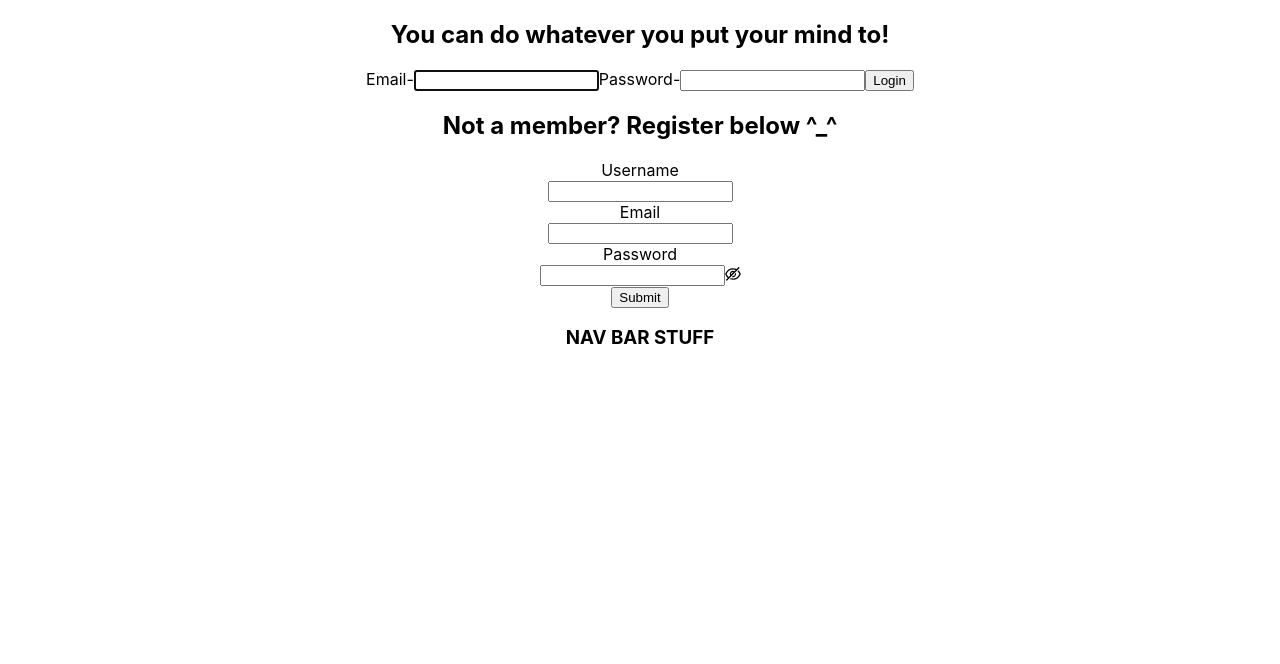
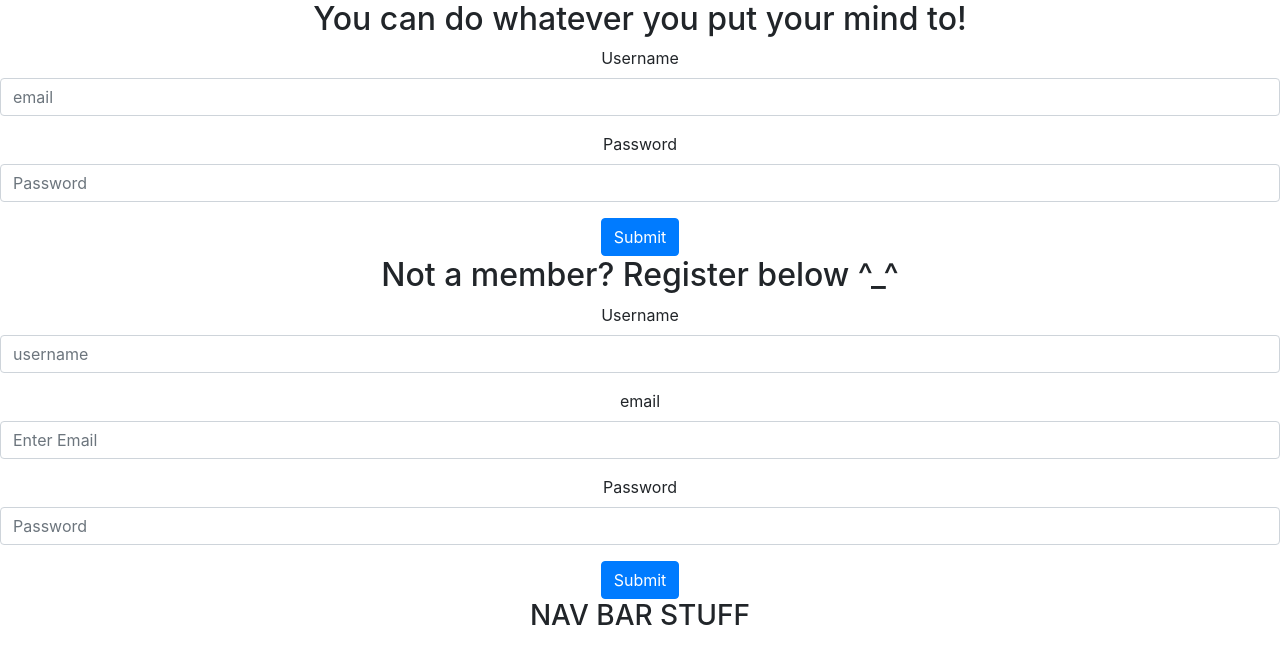
Before and after one commit to amourtos/Task-Manager-app, a React (Create React App) app: page / in a window 1280 px wide. Shown: the top 664 px of the page. Built offline with nearby package versions, Linux system fonts and the light colour scheme.

Commit message:
added bootstrap to login, registration, todolist

```diff
--- a/package.json
+++ b/package.json
@@ -6,8 +6,9 @@
     "@testing-library/jest-dom": "^5.11.10",
     "@testing-library/react": "^11.2.6",
     "@testing-library/user-event": "^12.8.3",
-    "antd": "^4.15.1",
+    "bootstrap": "^4.6.0",
     "react": "^17.0.2",
+    "react-bootstrap": "^1.5.2",
     "react-dom": "^17.0.2",
     "react-router-dom": "^5.2.0",
     "react-scripts": "4.0.3",
--- a/src/App.css
+++ b/src/App.css
@@ -5,12 +5,6 @@
 .App-logo {
   height: 40vmin;
   pointer-events: none;
-}
-
-@media (prefers-reduced-motion: no-preference) {
-  .App-logo {
-    animation: App-logo-spin infinite 20s linear;
-  }
 }
 
 .App-header {
@@ -27,12 +21,3 @@
 .App-link {
   color: #61dafb;
 }
-
-@keyframes App-logo-spin {
-  from {
-    transform: rotate(0deg);
-  }
-  to {
-    transform: rotate(360deg);
-  }
-}
--- a/src/App.js
+++ b/src/App.js
@@ -3,6 +3,7 @@ import { Switch, Route } from "react-router-dom";
 import Home from "./views/home";
 import Main from "./views/Main";
 import TodoList from "../src/todoList/todoList";
+import "bootstrap/dist/css/bootstrap.min.css";
 
 function App() {
   return (
--- a/src/login/login.js
+++ b/src/login/login.js
@@ -2,6 +2,7 @@ import React, { useState, useEffect } from "react";
 import { Link } from "react-router-dom";
 import { loginRequest } from "../fetch/fetch";
 import { useStore, LOGIN } from "../store/store";
+import { Form, Button } from "react-bootstrap";
 
 function Login(props) {
   const dispatch = useStore((state) => state.dispatch);
@@ -37,19 +38,47 @@ function Login(props) {
   };
 
   return (
-    <div className="LoginForm">
-      <form id="login-form" onSubmit={handleLogin}>
-        <label htmlFor="username">Email-</label>
-        <input type="text" name="email" value={formData.email} autoFocus required onChange={handleChange} />
-        <label htmlFor="password">Password-</label>
-        <input type="password" name="password" value={formData.password} required onChange={handleChange} />
-        <button id="LoginButton" type="submit">
-          Login
-        </button>
+    <>
+      <Form onSubmit={handleLogin}>
+        <Form.Group controlId="formBasicEmail">
+          <Form.Label>Username</Form.Label>
+          <Form.Control name="email" type="text" placeholder="email" value={formData.email} required onChange={handleChange} />
+        </Form.Group>
+
+        <Form.Group controlId="formBasicPassword">
+          <Form.Label>Password</Form.Label>
+          <Form.Control
+            name="password"
+            type="password"
+            placeholder="Password"
+            value={formData.password}
+            required
+            onChange={handleChange}
+          />
+        </Form.Group>
+
+        <Button variant="primary" type="submit">
+          Submit
+        </Button>
+        <br></br>
         <div>{user.message ? user.message : ""}</div>
-      </form>
-    </div>
+      </Form>
+    </>
   );
 }
+// <div className="LoginForm">
+//   <form id="login-form" onSubmit={handleLogin}>
+//     <label htmlFor="username">Email-</label>
+//     <input type="text" name="email" value={formData.email} autoFocus required onChange={handleChange} />
+//     <label htmlFor="password">Password-</label>
+//     <input type="password" name="password" value={formData.password} required onChange={handleChange} />
+//     <button id="LoginButton" type="submit">
+//       Login
+//     </button>
+//     <div>{user.message ? user.message : ""}</div>
+//   </form>
+// </div>
+//   );
+// }
 
 export default Login;
--- a/src/registration/Popup.js
+++ b/src/registration/Popup.js
@@ -1,4 +1,3 @@
-import useBreakpoint from "antd/lib/grid/hooks/useBreakpoint";
 import React from "react";
 import { Link } from "react-router-dom";
 import "./Popup.css";
--- a/src/registration/registration.js
+++ b/src/registration/registration.js
@@ -1,5 +1,5 @@
 import React, { useState } from "react";
-import { Form, Input, Button } from "antd";
+import { Form, Button } from "react-bootstrap";
 import { useStore } from "../store/store";
 import { createUser } from "../fetch/fetch";
 import Popup from "./Popup";
@@ -12,7 +12,8 @@ function Registration(props) {
     password: "",
   });
 
-  const handleSubmit = () => {
+  const handleSubmit = (e) => {
+    e.preventDefault();
     createUser(userData.username, userData.email, userData.password)
       .then(() => setButtonPopup(true))
       .catch(() => {
@@ -30,38 +31,76 @@ function Registration(props) {
   };
 
   return (
-    <div className="RegisterForm">
-      <Form className="RegisterForm" onSubmit={(e) => e.preventDefault()} onFinish={handleSubmit}>
-        <Form.Item
-          label="Username"
-          rules={[
-            {
-              required: true,
-            },
-          ]}>
-          <Input name={"username"} value={userData.username} onChange={handleChange} />
-        </Form.Item>
-        <Form.Item
-          label="Email"
-          rules={[
-            {
-              type: "email",
-            },
-          ]}>
-          <Input name={"email"} value={userData.email} onChange={handleChange} />
-        </Form.Item>
-        <Form.Item label="Password" rules={[{ required: true, message: "Please input your password!" }]}>
-          <Input.Password name={"password"} value={userData.password} onChange={handleChange} />
-        </Form.Item>
-        <Form.Item>
-          <Button id="SubmitButton" type="primary" htmlType="submit">
-            Submit
-          </Button>
-        </Form.Item>
+    <div>
+      <Form onSubmit={handleSubmit}>
+        <Form.Group>
+          <Form.Label>Username</Form.Label>
+          <Form.Control
+            name="username"
+            type="text"
+            placeholder="username"
+            onChange={handleChange}
+            value={userData.username}
+            required
+          />
+        </Form.Group>
+
+        <Form.Group controlId="formBasicEmail">
+          <Form.Label>email</Form.Label>
+          <Form.Control name="email" type="email" placeholder="Enter Email" onChange={handleChange} value={userData.email} required />
+        </Form.Group>
+
+        <Form.Group controlId="formBasicPassword">
+          <Form.Label>Password</Form.Label>
+          <Form.Control
+            name="password"
+            type="password"
+            placeholder="Password"
+            value={userData.password}
+            required
+            onChange={handleChange}
+          />
+        </Form.Group>
+
+        <Button variant="primary" type="submit">
+          Submit
+        </Button>
       </Form>
-      <Popup trigger={buttonPopup} setTrigger={setButtonPopup} />
+      <Popup trigger={buttonPopup} setTrigger={setButtonPopup}></Popup>
     </div>
   );
 }
 
 export default Registration;
+
+// <div className="RegisterForm">
+//   <form className="RegisterForm" onSubmit={(e) => e.preventDefault()} onFinish={handleSubmit}>
+//     <Form.Item
+//       label="Username"
+//       rules={[
+//         {
+//           required: true,
+//         },
+//       ]}>
+//       <Input name={"username"} value={userData.username} onChange={handleChange} />
+//     </Form.Item>
+//     <Form.Item
+//       label="Email"
+//       rules={[
+//         {
+//           type: "email",
+//         },
+//       ]}>
+//       <Input name={"email"} value={userData.email} onChange={handleChange} />
+//     </Form.Item>
+//     <Form.Item label="Password" rules={[{ required: true, message: "Please input your password!" }]}>
+//       <Input.Password name={"password"} value={userData.password} onChange={handleChange} />
+//     </Form.Item>
+//     <Form.Item>
+//       <Button id="SubmitButton" type="primary" htmlType="submit">
+//         Submit
+//       </Button>
+//     </Form.Item>
+//   </form>
+//   <Popup trigger={buttonPopup} setTrigger={setButtonPopup} />
+// </div>
--- a/src/todoItem/todoItem.js
+++ b/src/todoItem/todoItem.js
@@ -1,7 +1,7 @@
 import React, { useEffect, useState } from "react";
-import { Card, Button } from "antd";
 import { useStore } from "../store/store";
 import { deleteTodo, toggleComplete, getMyTodos, getTodo } from "../fetch/fetch";
+import { Card, Button } from "react-bootstrap";
 
 function TodoItem(props) {
   const user = useStore((state) => state.user);
@@ -36,25 +36,41 @@ function TodoItem(props) {
       {todo === null ? (
         <div></div>
       ) : (
-        <li>
-          <Card title={<h3>{todo.title}</h3>} style={{ width: 300 }}>
-            <p>details: {todo.details}</p>
-            <p>createdAt: {todo.createdAt}</p>
-            <p>dueDate: {todo.dueDate}</p>
-            <p>completed: {todo.completed === true ? "completed" : "Not Completed"}</p>
-
-            <Button type="primary" shape="circle" onClick={toggleCompleted}>
-              Toggle Complete
+        <Card style={{ width: "27rem" }}>
+          <Card.Body>
+            <Card.Title>{todo.title}</Card.Title>
+            <Card.Subtitle className="mb-2 text-muted">Due By: {todo.dueDate}</Card.Subtitle>
+            <Card.Subtitle className="mb-2 text-muted">Created On: {todo.createdAt}</Card.Subtitle>
+            <Card.Text>{todo.details}</Card.Text>
+            <Card.Subtitle className="mb-2 text-muted">{todo.completed === true ? "completed" : "Not Completed"}</Card.Subtitle>
+            <Button variant="primary" onClick={toggleCompleted}>
+              Click to Complete
             </Button>
-
-            <Button type="primary" shape="circle" onClick={deleteTodoFunction}>
+            <Button variant="danger" onClick={deleteTodoFunction}>
               Delete
             </Button>
-          </Card>
-        </li>
+          </Card.Body>
+        </Card>
       )}
     </div>
   );
 }
 
 export default TodoItem;
+
+{
+  /* <Card title={<h3>{todo.title}</h3>} style={{ width: 300 }}>
+  <p>details: {todo.details}</p>
+  <p>createdAt: {todo.createdAt}</p>
+  <p>dueDate: {todo.dueDate}</p>
+  <p>completed: {todo.completed === true ? "completed" : "Not Completed"}</p>
+
+  <Button type="primary" shape="circle" onClick={toggleCompleted}>
+    Toggle Complete
+  </Button>
+
+  <Button type="primary" shape="circle" onClick={deleteTodoFunction}>
+    Delete
+  </Button>
+</Card> */
+}
```
Also changed, not shown: 1 other file (tests, documents, lock files or other folders).
